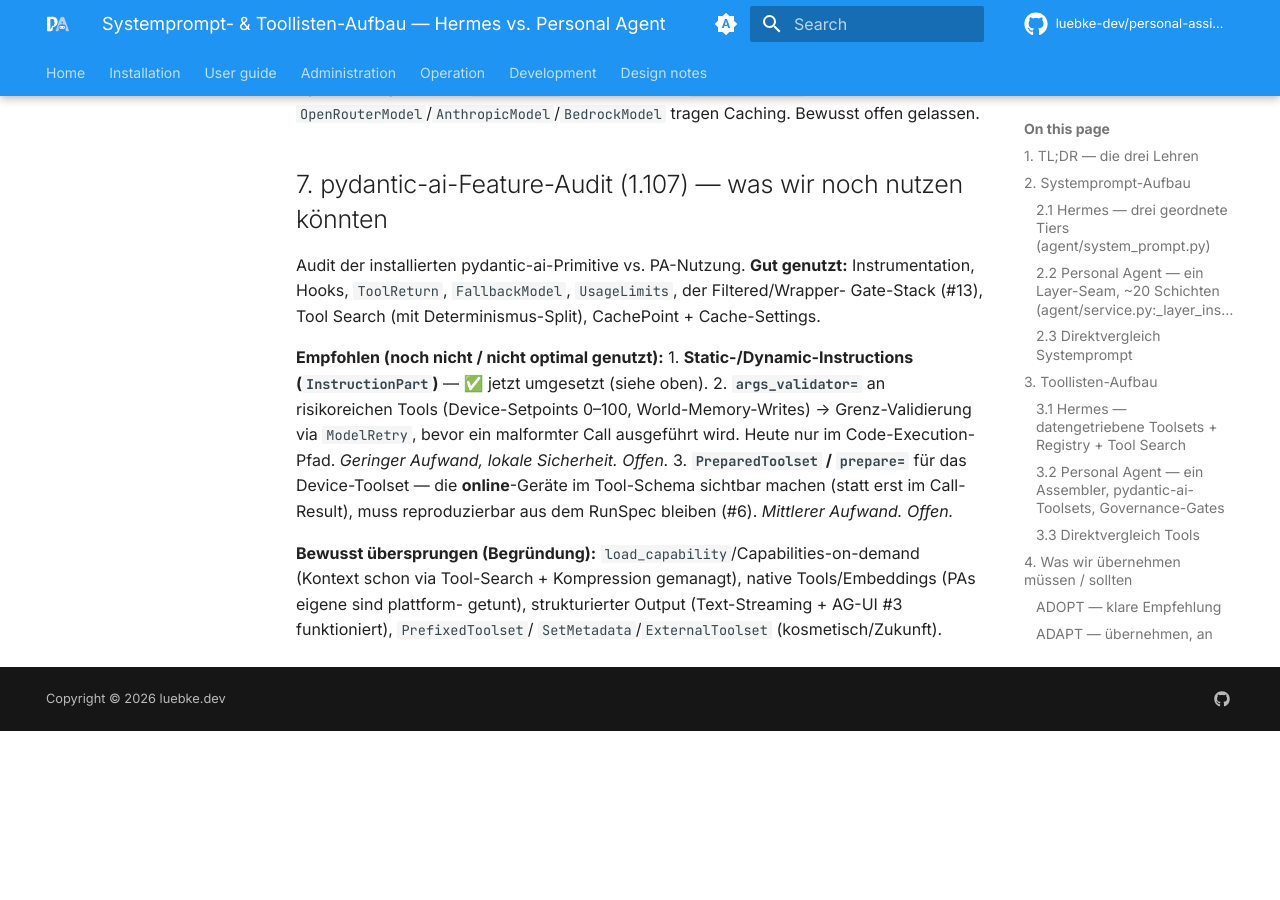
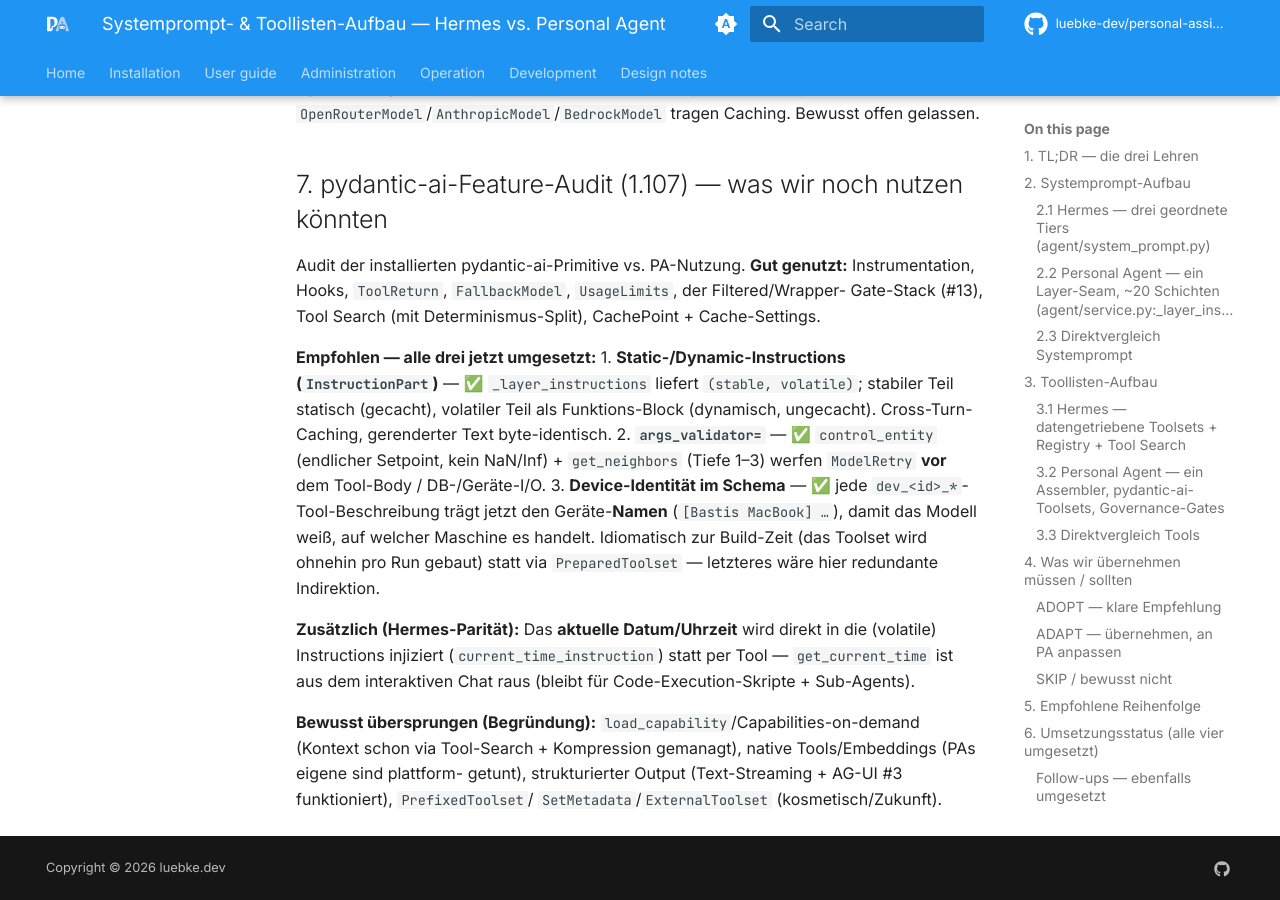
Before and after one commit to personal-agent-org/docs, an MkDocs documentation site: the page built from docs/comparisons/prompt-and-toolset-assembly.md, in a window 1280 px wide and 900 px high, scrolled down 9821 px. Built offline with MkDocs 1.6.1 and Material for MkDocs 9.7.7, drawn with Linux system fonts in a browser that asks for light colours; comment, search, counter and statistics services are not loaded; before the commit the page ends 10552 px from its top, so only the background shows below that.

Commit message:
docs: record args_validator, device-name schema, and direct time injection
Co-Authored-By: Claude Opus 4.8 (1M context) <noreply@anthropic.com>
Claude-Session: https://claude.ai/code/session_01JTnjHyrKkUbEBz3D2zmNRK

```diff
--- a/docs/comparisons/prompt-and-toolset-assembly.md
+++ b/docs/comparisons/prompt-and-toolset-assembly.md
@@ -313,14 +313,20 @@ Audit der installierten pydantic-ai-Primitive vs. PA-Nutzung. **Gut genutzt:**
 Instrumentation, Hooks, `ToolReturn`, `FallbackModel`, `UsageLimits`, der Filtered/Wrapper-
 Gate-Stack (#13), Tool Search (mit Determinismus-Split), CachePoint + Cache-Settings.
 
-**Empfohlen (noch nicht / nicht optimal genutzt):**
-1. **Static-/Dynamic-Instructions (`InstructionPart`)** — ✅ jetzt umgesetzt (siehe oben).
-2. **`args_validator=`** an risikoreichen Tools (Device-Setpoints 0–100, World-Memory-Writes)
-   → Grenz-Validierung via `ModelRetry`, bevor ein malformter Call ausgeführt wird. Heute nur
-   im Code-Execution-Pfad. *Geringer Aufwand, lokale Sicherheit. Offen.*
-3. **`PreparedToolset` / `prepare=`** für das Device-Toolset — die **online**-Geräte im
-   Tool-Schema sichtbar machen (statt erst im Call-Result), muss reproduzierbar aus dem
-   RunSpec bleiben (#6). *Mittlerer Aufwand. Offen.*
+**Empfohlen — alle drei jetzt umgesetzt:**
+1. **Static-/Dynamic-Instructions (`InstructionPart`)** — ✅ `_layer_instructions` liefert
+   `(stable, volatile)`; stabiler Teil statisch (gecacht), volatiler Teil als Funktions-Block
+   (dynamisch, ungecacht). Cross-Turn-Caching, gerenderter Text byte-identisch.
+2. **`args_validator=`** — ✅ `control_entity` (endlicher Setpoint, kein NaN/Inf) +
+   `get_neighbors` (Tiefe 1–3) werfen `ModelRetry` **vor** dem Tool-Body / DB-/Geräte-I/O.
+3. **Device-Identität im Schema** — ✅ jede `dev_<id>_*`-Tool-Beschreibung trägt jetzt den
+   Geräte-**Namen** (`[Bastis MacBook] …`), damit das Modell weiß, auf welcher Maschine es
+   handelt. Idiomatisch zur Build-Zeit (das Toolset wird ohnehin pro Run gebaut) statt via
+   `PreparedToolset` — letzteres wäre hier redundante Indirektion.
+
+**Zusätzlich (Hermes-Parität):** Das **aktuelle Datum/Uhrzeit** wird direkt in die (volatile)
+Instructions injiziert (`current_time_instruction`) statt per Tool — `get_current_time` ist
+aus dem interaktiven Chat raus (bleibt für Code-Execution-Skripte + Sub-Agents).
 
 **Bewusst übersprungen (Begründung):** `load_capability`/Capabilities-on-demand (Kontext schon
 via Tool-Search + Kompression gemanagt), native Tools/Embeddings (PAs eigene sind plattform-
```
